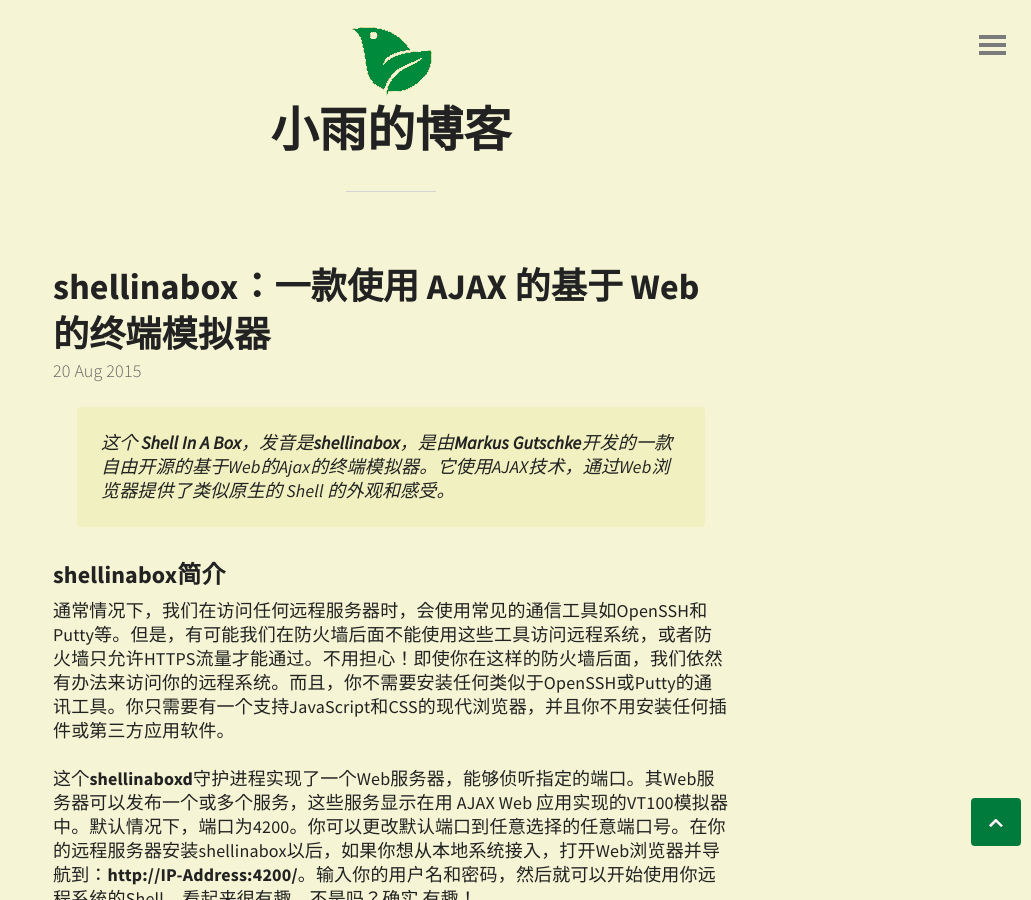
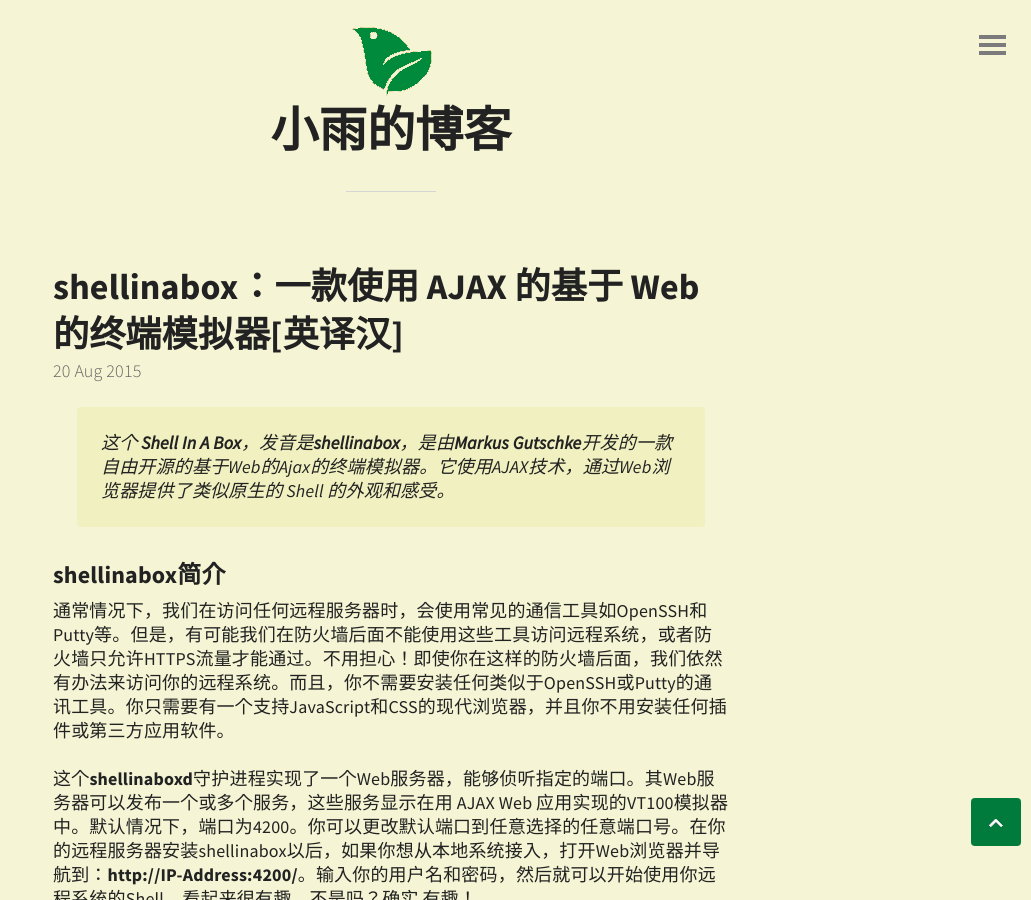
Before and after one commit to xiaoyu33/xiaoyu33.github.io, a Jekyll site: the page built from _posts/2015-08-20-shellinabox：一款使用 AJAX 的基于 Web 的终端模拟器.md, in a window 1280 px wide and 900 px high. Shown: the whole window, without its empty margins (249-1280 px from the left). Built offline with Jekyll 4.4.1, drawn with Linux system fonts in a browser that asks for light colours; comment, search, counter and statistics services are not loaded.

Commit message:
Update 2015-08-20-shellinabox：一款使用 AJAX 的基于 Web 的终端模拟器.md

```diff
--- a/_posts/2015-08-20-shellinabox：一款使用 AJAX 的基于 Web 的终端模拟器.md
+++ b/_posts/2015-08-20-shellinabox：一款使用 AJAX 的基于 Web 的终端模拟器.md
@@ -1,5 +1,5 @@
 ---
-title: shellinabox：一款使用 AJAX 的基于 Web 的终端模拟器
+title: shellinabox：一款使用 AJAX 的基于 Web 的终端模拟器[英译汉]
 ---
 
 > 这个 **Shell In A Box**，发音是**shellinabox**，是由**Markus Gutschke**开发的一款自由开源的基于Web的Ajax的终端模拟器。它使用AJAX技术，通过Web浏览器提供了类似原生的 Shell 的外观和感受。
```
